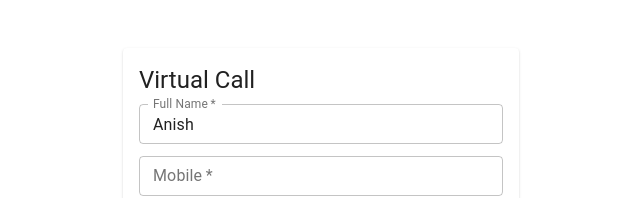
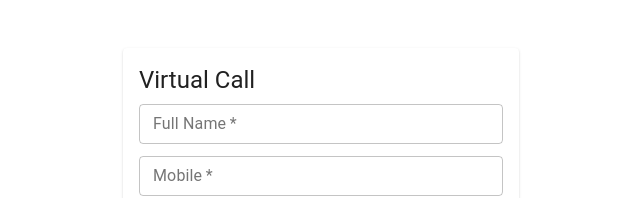
Before and after one commit to ivk131/group-video-calling-app, a React (Create React App) app: page / in a window 1280 px wide. Shown: the top 198 px of the page, without its empty margins (319-959 px from the left). Built offline with nearby package versions, Linux system fonts and the light colour scheme; what agora-rtc-react would draw is missing.

Commit message:
remove default name

```diff
--- a/src/App.js
+++ b/src/App.js
@@ -14,7 +14,7 @@ import {
 } from "@material-ui/core";
 function App() {
   const [inCall, setInCall] = useState(false);
-  const [fullName, setFullName] = useState("Anish");
+  const [fullName, setFullName] = useState("");
   const [Mobile, setMobile] = useState("");
   const [email, setEmail] = useState("");
 
```
